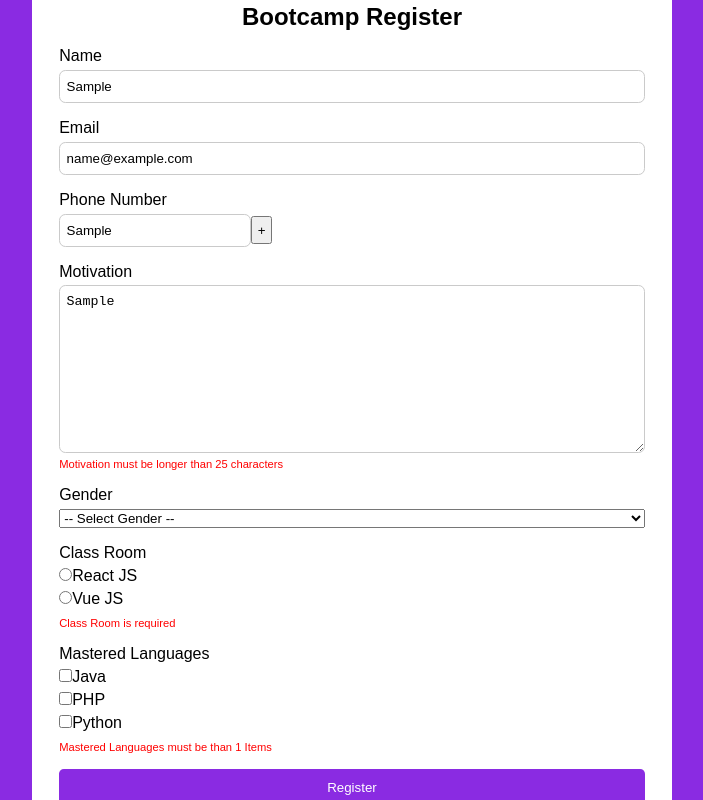
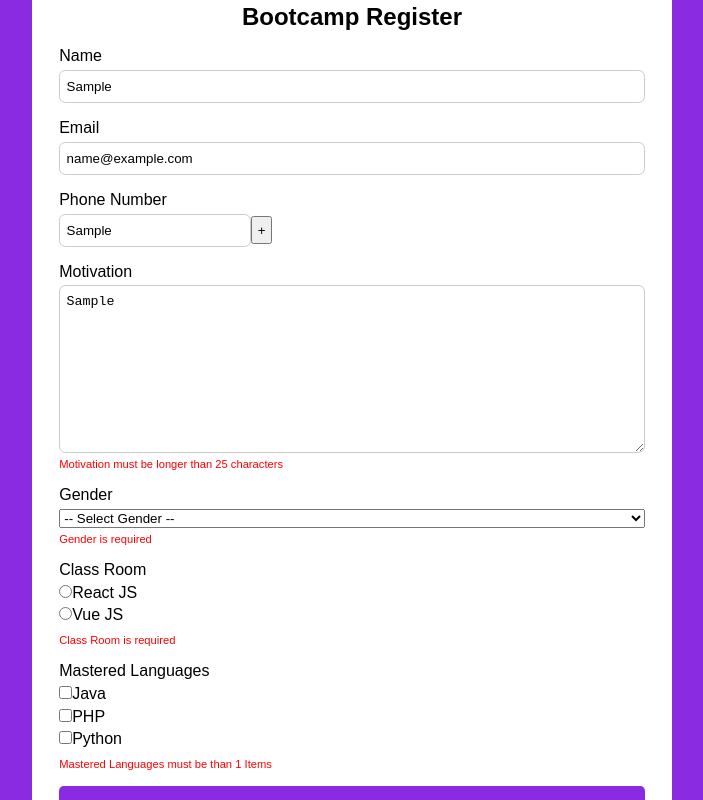
Before and after one commit to rhandyta/reactformikyup-C, a React (Create React App) app: page / in a window 1280 px wide. Both pictures are taken after typing "Sample", "name@example.com", "Sample", "Sample" into the empty fields and a click on the button "Register". Shown: the part 88-888 px from the top of the page, without its empty margins (288-991 px from the left). Built offline with nearby package versions, Linux system fonts and the light colour scheme.

Commit message:
validation error

```diff
--- a/src/components/FormRegister.js
+++ b/src/components/FormRegister.js
@@ -145,6 +145,11 @@ function FormRegister() {
                             <option value="Pria">Pria</option>
                             <option value="Wanita">Wanita</option>
                         </Field>
+                        <ErrorMessage name="gender">
+                            {(error) => (
+                                <span className="input-error">{error}</span>
+                            )}
+                        </ErrorMessage>
                     </div>
                     <div className="form-group">
                         <label htmlFor="gender">Class Room</label>
```
